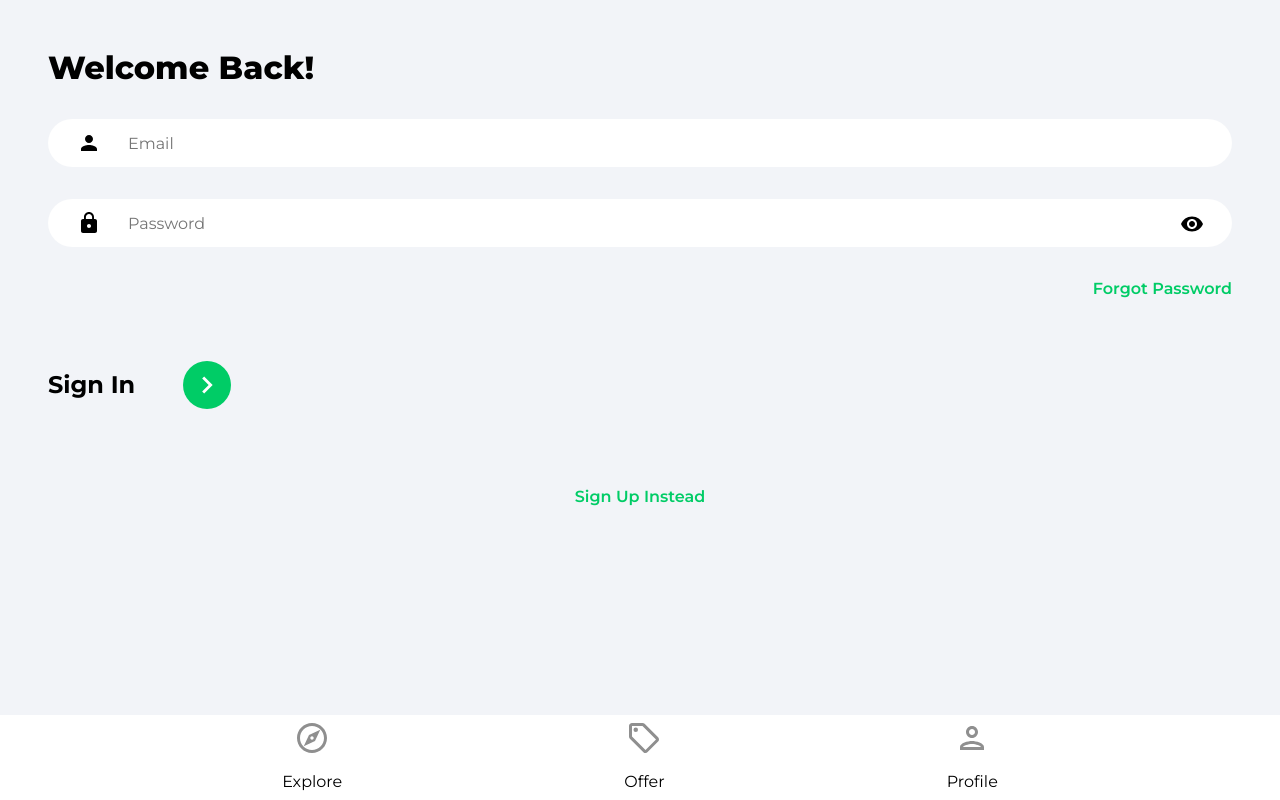
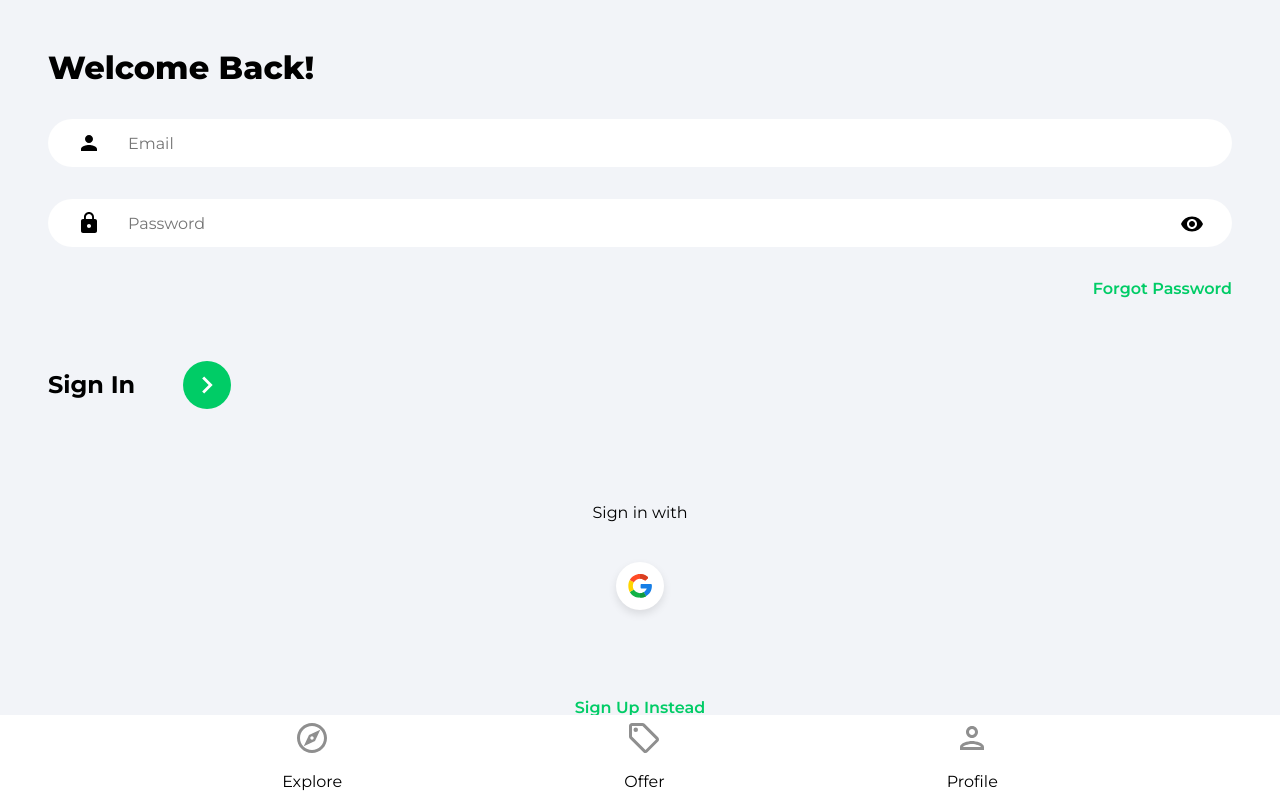
Before and after one commit to EdoriAtiri/House-Marketplace, a React (Create React App) app: page /sign-in in a window 1280 px wide. Built offline with nearby package versions, Linux system fonts and the light colour scheme; no server answers.

Commit message:
added google oauth authentication

```diff
--- /dev/null
+++ b/src/components/OAuth.jsx
@@ -0,0 +1,54 @@
+import { useLocation, useNavigate } from 'react-router-dom'
+import { getAuth, signInWithPopup, GoogleAuthProvider } from 'firebase/auth'
+import { doc, setDoc, getDoc, serverTimestamp } from 'firebase/firestore'
+import { db } from '../firebase.config'
+import { toast } from 'react-toastify'
+import googleIcon from '../assets/svg/googleIcon.svg'
+
+function OAuth() {
+  const navigate = useNavigate()
+  const location = useLocation()
+
+  const onGoogleClick = async () => {
+    try {
+      const auth = getAuth()
+      const provider = new GoogleAuthProvider()
+      const result = await signInWithPopup(auth, provider)
+      const user = result.user
+      console.log(user)
+
+      //   Check for user
+      const docRef = doc(db, 'users', user.uid)
+      const docSnap = await getDoc(docRef)
+
+      //   If user does not exist, create user
+      if (!docSnap.exists()) {
+        await setDoc(doc(db, 'users', user.uid), {
+          name: user.displayName,
+          email: user.email,
+          timestamp: serverTimestamp(),
+        })
+      }
+
+      navigate('/')
+    } catch (error) {
+      toast.error('could not authorise with Google')
+    }
+  }
+
+  return (
+    <div className="socialLogin">
+      <p>Sign {location.pathname === '/sign-up' ? 'up' : 'in'} with</p>
+      <button className="socialIconDiv">
+        <img
+          className="socialIconImg"
+          src={googleIcon}
+          alt="google"
+          onClick={onGoogleClick}
+        />
+      </button>
+    </div>
+  )
+}
+
+export default OAuth
--- a/src/pages/SignIn.jsx
+++ b/src/pages/SignIn.jsx
@@ -2,6 +2,7 @@
 import { toast } from 'react-toastify'
 import { Link, useNavigate } from 'react-router-dom'
 import { getAuth, signInWithEmailAndPassword } from 'firebase/auth'
+import OAuth from '../components/OAuth'
 import { ReactComponent as ArrowRightIcon } from '../assets/svg/keyboardArrowRightIcon.svg'
 import visibilityIcon from '../assets/svg/visibilityIcon.svg'
 
@@ -88,7 +89,8 @@
             </button>
           </div>
         </form>
-        {/* Google 0Auth */}
+
+        <OAuth />
         <Link to="/sign-up" className="registerLink">
           Sign Up Instead
         </Link>
--- a/src/pages/SignUp.jsx
+++ b/src/pages/SignUp.jsx
@@ -8,6 +8,7 @@
 } from 'firebase/auth'
 import { setDoc, doc, serverTimestamp } from 'firebase/firestore'
 import { db } from '../firebase.config'
+import OAuth from '../components/OAuth'
 import { ReactComponent as ArrowRightIcon } from '../assets/svg/keyboardArrowRightIcon.svg'
 import visibilityIcon from '../assets/svg/visibilityIcon.svg'
 
@@ -119,7 +120,9 @@
             </button>
           </div>
         </form>
-        {/* Google 0Auth */}
+
+        <OAuth />
+
         <Link to="/sign-in" className="registerLink">
           Sign In Instead
         </Link>
```
